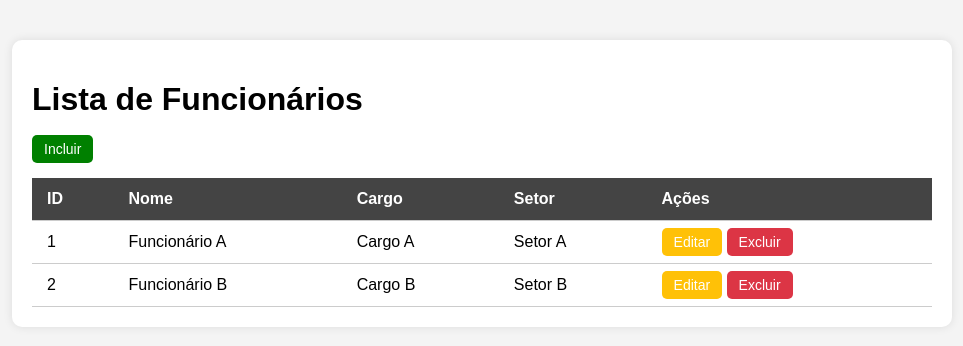
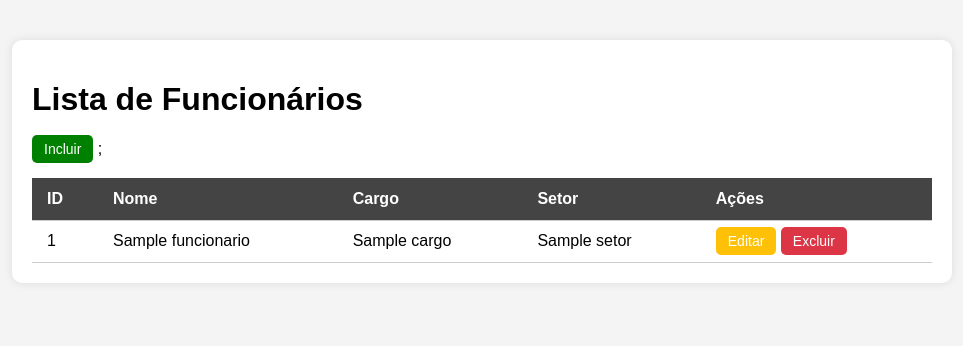
Before and after one commit to ramxsprince/BANCO-DE-DADOS-PARA-USUARIOS, a PHP site: page /lista-funcionarios.php in a window 1280 px wide. Shown: the part 162-508 px from the top of the page, without its empty margins (158-1121 px from the left). Run offline with PHP 8.4, Linux system fonts and the light colour scheme; tables that the repository leaves empty or names only in its code hold one stand-in row (values such as "Sample post").

Commit message:
FUNCIONARIOS

```diff
--- a/CRUD/lista-funcionarios.php
+++ b/CRUD/lista-funcionarios.php
@@ -22,24 +22,26 @@ include_once './include/header.php';
         </thead>
         <tbody>
           <tr>
-            <td>1</td>
-            <td>Funcionário A</td>
-            <td>Cargo A</td>
-            <td>Setor A</td>
-            <td>
-              <a href="#" class="btn btn-edit">Editar</a>
-              <a href="#" class="btn btn-delete">Excluir</a>
-            </td>
-          </tr>
-          <tr>
-            <td>2</td>
-            <td>Funcionário B</td>
-            <td>Cargo B</td>
-            <td>Setor B</td>
-            <td>
-              <a href="#" class="btn btn-edit">Editar</a>
-              <a href="#" class="btn btn-delete">Excluir</a>
-            </td>
+           <?php
+          $sql = 'SELECT f.FuncionarioID, f.Nome AS NomeFuncionario, c.Nome AS NomeCargo, s.Nome AS NomeSetor
+                  FROM funcionarios f
+                  JOIN cargos c ON f.CargoID = c.CargoID
+                  JOIN setor s ON f.SetorID = s.SetorID';
+        $retorno = mysqli_query($conexao, $sql);
+        while ($linha = mysqli_fetch_assoc($retorno)) {
+          echo '    <tr>
+              <td>'.$linha['FuncionarioID'].'</td>
+              <td>'.$linha['NomeFuncionario'].'</td>
+              <td>'.$linha['NomeCargo'].'</td>
+              <td>'.$linha['NomeSetor'].'</td>
+              <td>
+                <a href="salvar-funcionarios.php?id='.$linha['FuncionarioID'].'" class="btn btn-edit">Editar</a>
+                <a href="excluir-funcionarios.php?id='.$linha['FuncionarioID'].'" class="btn btn-delete">Excluir</a>
+              </td>
+            </tr>
+           ';
+        }
+        ?>;
           </tr>
 
         </tbody>
```
